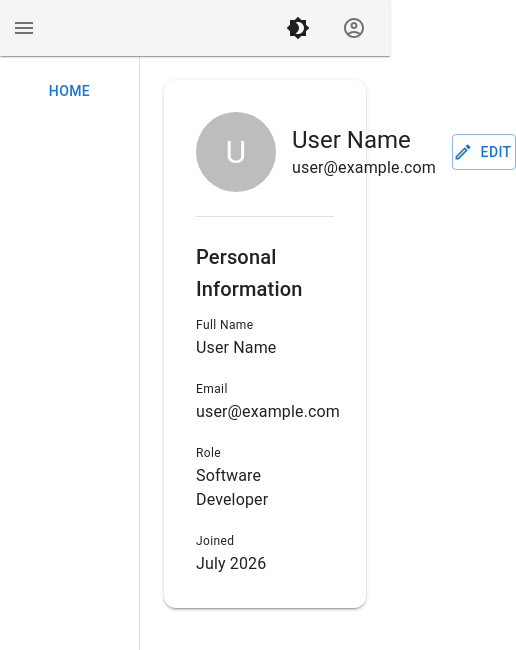
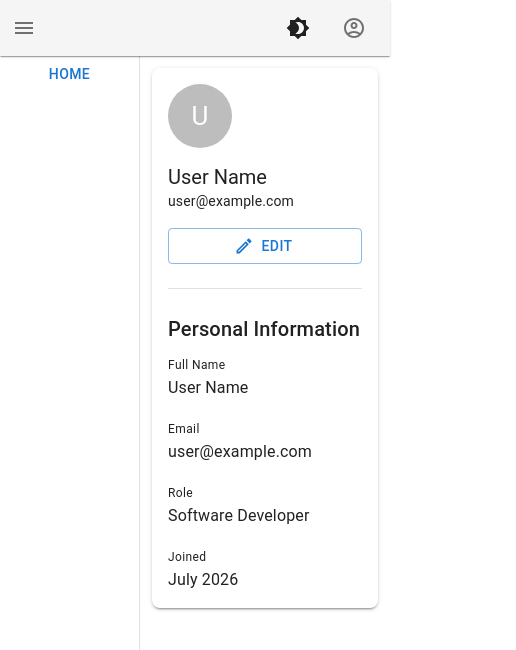
Before and after one commit to archu-230/user-management-system, a React (Vite) app: page /profile in a window 390 px wide. Both pictures are taken after a click on the button 24 px from the left and 28 px from the top of the page. Shown: the top 650 px of the page, 516 px wide, since content can reach past the window. Built offline with nearby package versions, Linux system fonts and the light colour scheme.

Commit message:
style: update responsive layout for profile and drawer

```diff
--- a/src/components/AppBoard.jsx
+++ b/src/components/AppBoard.jsx
@@ -1,6 +1,8 @@
 import { Drawer, Box, Typography, Button } from "@mui/material";
 import { useNavigate } from "react-router-dom";
+
 export const DRAWER_WIDTH = { xs: 140, sm: 200 };
+
 export default function AppBoard({ isOpen, setIsOpen }) {
   const navigate = useNavigate();
   return (
@@ -10,9 +12,9 @@ export default function AppBoard({ isOpen, setIsOpen }) {
       slotProps={{
         paper: {
           sx: {
-            width: { xs: 140, sm: 200 },
-            top: 55,
-            height: "calc(100% - 55px)",
+            width: DRAWER_WIDTH,
+            top: { xs: 48, sm: 55 },
+            height: { xs: "calc(100% - 48px)", sm: "calc(100% - 55px)" },
           },
         },
       }}
@@ -21,16 +23,19 @@ export default function AppBoard({ isOpen, setIsOpen }) {
         variant="h3"
         align="center"
         sx={{
-          mt: 2,
-          mb: 3,
+          mt: { xs: 1, sm: 2 },
+          mb: { xs: 2, sm: 3 },
           ml: 0,
-          fontWeight: 200,
-          fontSize: 30
+          fontSize: { xs: 20, sm: 30 },
         }}
       >
         <Button
           onClick={() => navigate("/")}
-          variant="text">Home</Button>
+          variant="text"
+          sx={{ fontSize: { xs: 14, sm: 18 }, minWidth: 0, px: { xs: 1, sm: 2 } }}
+        >
+          Home
+        </Button>
       </Typography>
     </Drawer>
   );
--- a/src/pages/Profile.jsx
+++ b/src/pages/Profile.jsx
@@ -13,7 +13,7 @@ export default function Profile() {
   return (
     <Box
       sx={{
-        p: 3,
+        p: { xs: 1.5, sm: 3 },
         display: "flex",
         justifyContent: "center",
       }}
@@ -23,33 +23,39 @@ export default function Profile() {
         sx={{
           width: "100%",
           maxWidth: 700,
-          p: 4,
-          borderRadius: 3,
+          p: { xs: 2, sm: 4 },
+          borderRadius: { xs: 2, sm: 3 },
         }}
       >
         <Stack spacing={3}>
           {/* Header */}
           <Stack
-            direction="row"
+            direction={{ xs: "column", sm: "row" }}
             spacing={2}
-            sx={{ alignItems: "center" }}
+            sx={{ alignItems: { xs: "flex-start", sm: "center" } }}
           >
             <Avatar
               sx={{
-                width: 80,
-                height: 80,
-                fontSize: 32,
+                width: { xs: 64, sm: 80 },
+                height: { xs: 64, sm: 80 },
+                fontSize: { xs: 26, sm: 32 },
               }}
             >
               U
             </Avatar>
 
-            <Box sx={{ flexGrow: 1 }}>
-              <Typography variant="h5" fontWeight={600}>
+            <Box sx={{ flexGrow: 1, minWidth: 0 }}>
+              <Typography variant="h5" fontWeight={600} sx={{ fontSize: { xs: 20, sm: 24 } }}>
                 User Name
               </Typography>
 
-              <Typography color="text.secondary">
+              <Typography
+                color="text.secondary"
+                sx={{
+                  wordBreak: "break-word",
+                  fontSize: { xs: 14, sm: 16 },
+                }}
+              >
                 user@example.com
               </Typography>
             </Box>
@@ -57,6 +63,7 @@ export default function Profile() {
             <Button
               variant="outlined"
               startIcon={<EditOutlinedIcon />}
+              sx={{ width: { xs: "100%", sm: "auto" } }}
             >
               Edit
             </Button>
```
Also changed, not shown: src/layouts/MainLayout.jsx (indentation only).
